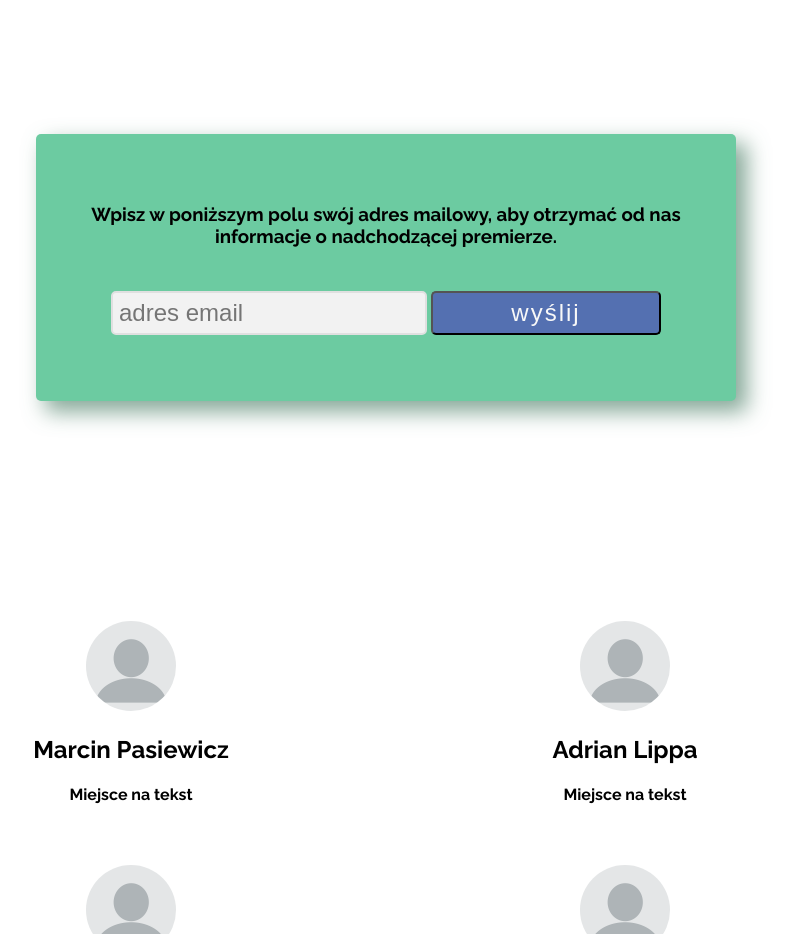
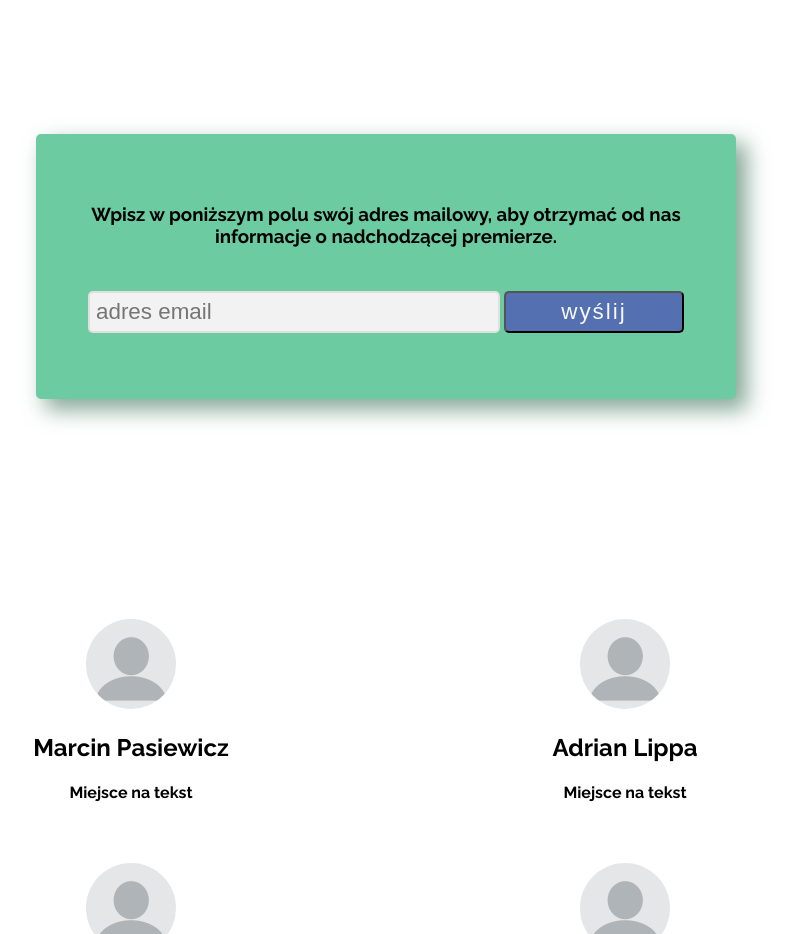
Before and after one commit to infoshareacademy/jfdz3-glodnezozole, a plain HTML site: page index.html in a window 1280 px wide. Shown: the part 820-1754 px from the top of the page, without its empty margins (254-1045 px from the left). Drawn offline with Linux system fonts and the light colour scheme.

Commit message:
Poprawiłem stylizowanie guzików oraz ich czcionek

```diff
--- a/styles/style.css
+++ b/styles/style.css
@@ -46,15 +46,12 @@ img.teaser.right {
 .invite
 {
 
-    margin-left: auto;      /*dopasować auto margin do warunków po wyskalowaniu strony*/
-    margin-right: auto;
-    margin-top: 20%;
-    margin-bottom:20%;
+    margin: 20% auto;
     border-radius: 5px;
     padding: 5%;
-   /* height: 55%; */
     min-height: 100px;
     width: 60%;    /*tymczasowy*/
+    min-width: 200px;
     text-align: center;
     background-color:#6ccba1;
     -webkit-box-shadow: 10px 10px 21px 1px rgba(105,147,128,0.8);
@@ -65,12 +62,13 @@ img.teaser.right {
 
 input[type=email]
 {
-    width: 300px;   /*dopasowac w % po wyskalowaniu*/
+    width: 66%;
+    min-width: 180px;
     color: #666;
     background-color: #f2f2f2;
     border: 2px solid #e0e0e0;
     border-radius: 5px;
-    font-size: 3vh;   /* !! input nie dziedziczy rozmiaru fonta */ /*zastanowic sie nad znormalizowaniem H1 itp w oparciu o "vh" lub "vw" aby strona miała odpowiedni rozmiar czcionki na innych urządzeniach. Dodatkowo wystylizować np za pośrednictwem SPAN treść okienka */
+    font-size: 140%;
     padding: 1%;
     margin-top: 2vw;
     outline: none;
@@ -87,10 +85,10 @@ input[type=email]:focus
 
 input[type=submit]
 {
-    min-width: 230px;      /*na tych zasadach  strona mająca węższą przestrzeń (mniejszą szerokość) wpuszcza guzik obok pola na adres */
+    min-width: 180px;
     color: #f8f8f8;
     background-color: #5470b1;
-    font-size: 3vh;
+    font-size: 140%;
     margin-top: 2vh;
     margin-bottom: 2vh;
     padding: 1%;
```
